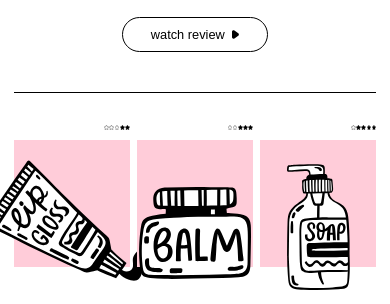
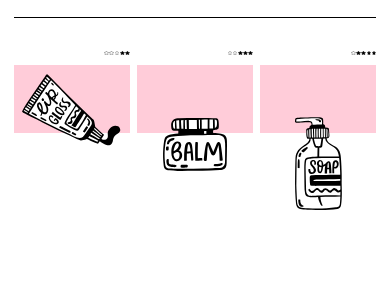
Before and after one commit to Fifie38/Training-HTML-CSS__Beauty-product-Landing-page, a plain HTML site: page root/index.html in a window 390 px wide. Shown: the part 776-1080 px from the top of the page. After the commit the page ends 986 px from the top, so only its background shows below. Drawn offline with Linux system fonts and the light colour scheme.

Commit message:
Update style.css

```diff
--- a/root/styles/style.css
+++ b/root/styles/style.css
@@ -204,22 +204,51 @@ h1 {
 }
 
 
-@media screen and (max-width:500px){
+@media screen and (min-width:1403px) {
+    .main-rest {
+        flex-direction: column;
+    }
+
+    .main-rest h1 {
+        margin-bottom: 25px;
+    }
+    #btn1 {
+        margin: 7px 0 7px 0;
+        padding: 9px 28px 9px 28px;
+        margin-bottom: 20px;
+    }
+    #btn2 {
+        padding: 9px 28px 9px 28px;
+    }
+}
+
+
+@media screen and (min-width:1028px)and (max-width:1402px) {
+    .hero-image {
+        max-width: 40%;
+        margin-left: 8%;
+    }
+}
+
+
+@media screen and (min-width:778px) and (max-width:900px){
     .hero {
+        margin-top: 35px;
+    }
+    .main-rest {
         flex-direction: column;
-        align-items: center;
+    }
+    #btn1 {
+        margin: 7px 0 7px 0;
+        padding: 9px 28px 9px 28px;
+    }
+    #btn2 {
+        padding: 9px 28px 9px 28px;
     }
     .hero-image {
-        min-width: 334px;
-    }
-    body {
-        font-size: 0.8em;
+        min-width: 307px;
     }
 }
-@media screen and (max-width:650px) {
-
-}
-
 @media screen and (max-width:777px){
     h1 {
         text-align: center;
@@ -264,45 +293,53 @@ h1 {
     }
 }
 
-@media screen and (min-width:778px) and (max-width:900px){
-    .hero {
-        margin-top: 35px;
+@media screen and (max-width:650px) {
+    .article-box {
+        height: 65%;
     }
-    .main-rest {
-        flex-direction: column;
+    .article1 .article-svg {
+        padding-top: 80px;
+        zoom: 27%;
     }
-    #btn1 {
-        margin: 7px 0 7px 0;
-        padding: 9px 28px 9px 28px;
+
+    .article2 .article-svg {
+        margin-top: 140px;
+        zoom: 27%;
     }
-    #btn2 {
-        padding: 9px 28px 9px 28px;
-    }
-    .hero-image {
-        min-width: 307px;
-    }
-}
-@media screen and (min-width:1028px)and (max-width:1402px) {
-    .hero-image {
-        max-width: 40%;
-        margin-left: 8%;
+
+    .article3 .article-svg {
+        margin-top: 80px;
+        zoom: 26%;
     }
 }
 
-@media screen and (min-width:1403px) {
-    .main-rest {
+@media screen and (max-width:500px){
+    .hero {
         flex-direction: column;
+        align-items: center;
+    }
+    .hero-image {
+        min-width: 334px;
+    }
+    body {
+        font-size: 0.8em;
     }
 
-    .main-rest h1 {
-        margin-bottom: 25px;
+    .article-box {
+        height: 45%;
     }
-    #btn1 {
-        margin: 7px 0 7px 0;
-        padding: 9px 28px 9px 28px;
-        margin-bottom: 20px;
+    .article1 .article-svg {
+        padding-top: 45px;
+        zoom: 21%;
     }
-    #btn2 {
-        padding: 9px 28px 9px 28px;
+
+    .article2 .article-svg {
+        margin-top: 250px;
+        zoom: 21%;
+    }
+
+    .article3 .article-svg {
+        margin-top: 200px;
+        zoom: 26%;
     }
 }
```
